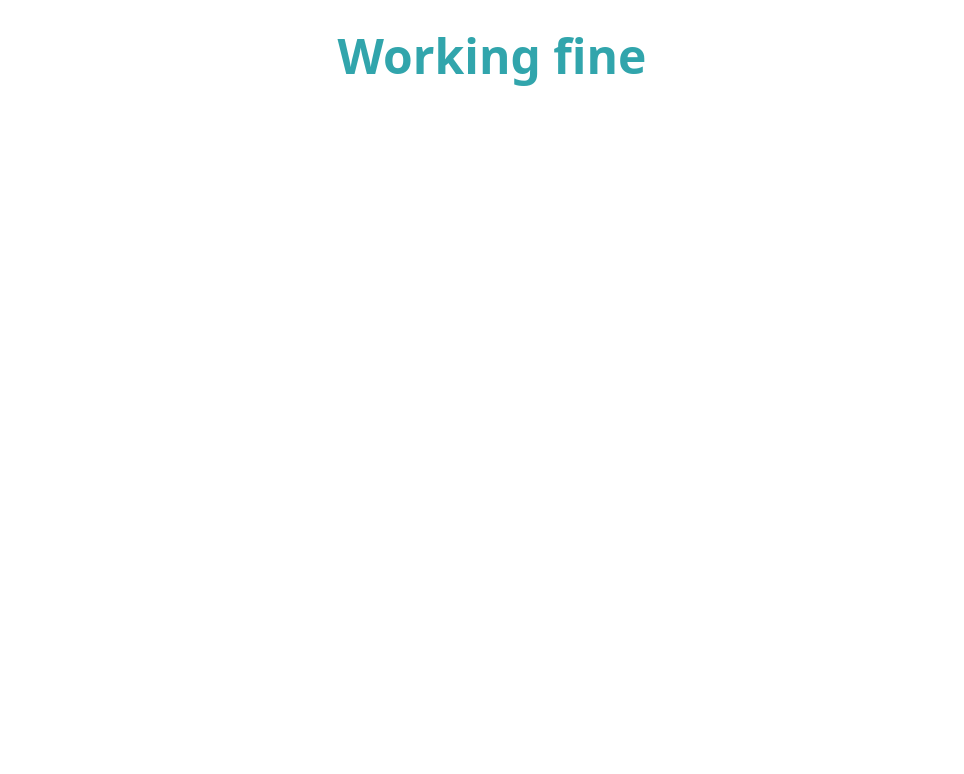
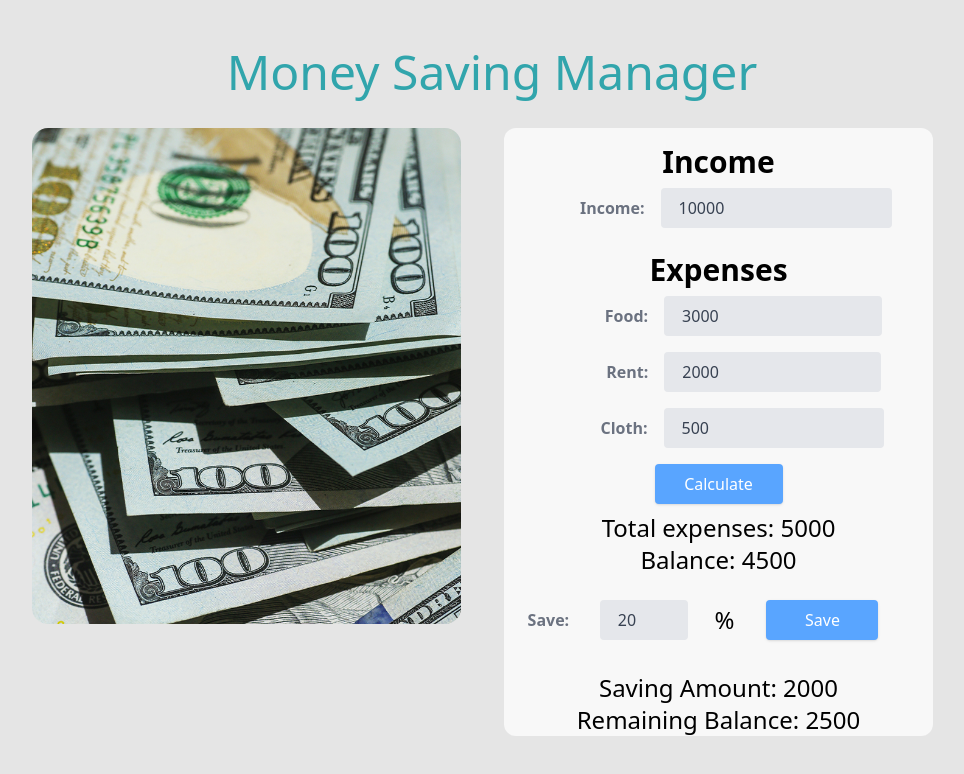
Before and after one commit to hasibmiraz/money-saving-manager, a website: page src/index.html in a window 1280 px wide. Shown: the whole page, without its empty margins (148-1112 px from the left). Drawn offline with Linux system fonts and the light colour scheme.

Commit message:
UI Complete

```diff
--- a/src/index.html
+++ b/src/index.html
@@ -7,9 +7,153 @@
     <title>Money Saving Manager</title>
     <link rel="stylesheet" href="../dist/output.css" />
   </head>
-  <body>
-    <h1 class="text-title-color text-center text-5xl font-bold mt-8">
-      Working fine
-    </h1>
+  <body class="bg-main-bg">
+    <!-- Header Title -->
+    <header>
+      <h1 class="text-title-color text-center text-5xl font-medium mt-12">
+        Money Saving Manager
+      </h1>
+    </header>
+    <!-- Header Title End -->
+
+    <!-- Main Section -->
+    <main class="w-3/4 mx-auto mt-8">
+      <section class="grid lg:grid-cols-2 sm:grid-cols-1 gap-6">
+        <!-- Money Picture -->
+        <div class="w-11/12 mx-auto">
+          <img class="rounded-2xl" src="../images/money-picture.jpg" alt="" />
+        </div>
+
+        <!-- Form -->
+        <div
+          class="w-11/12 bg-form-bg text-center flex flex-col justify-center items-center rounded-xl"
+        >
+          <!-- Income Section -->
+          <h3 class="text-3xl mt-4 font-bold">Income</h3>
+          <div class="flex max-w-sm justify-center items-center mb-2 mt-2">
+            <div class="md:w-1/3">
+              <label
+                class="block text-gray-500 font-bold md:text-right mb-1 md:mb-0 pr-4"
+                for="inline-full-name"
+              >
+                Income:
+              </label>
+            </div>
+            <div class="md:w-2/3">
+              <input
+                class="bg-gray-200 appearance-none border-2 border-gray-200 rounded w-full py-2 px-4 text-gray-700 leading-tight focus:outline-none focus:bg-white focus:border-form-color"
+                id="inline-full-name"
+                type="text"
+                value="10000"
+              />
+            </div>
+          </div>
+          <!-- Income Section End -->
+          <!-- Expenses Section -->
+          <h3 class="text-3xl mt-4 font-bold">Expenses</h3>
+          <div class="flex max-w-sm justify-center items-center mb-2 mt-2">
+            <div class="md:w-1/3">
+              <label
+                class="block text-gray-500 font-bold md:text-right mb-1 md:mb-0 pr-4"
+                for="inline-full-name"
+              >
+                Food:
+              </label>
+            </div>
+            <div class="md:w-2/3">
+              <input
+                class="bg-gray-200 appearance-none border-2 border-gray-200 rounded w-full py-2 px-4 text-gray-700 leading-tight focus:outline-none focus:bg-white focus:border-form-color"
+                id="inline-full-name"
+                type="text"
+                value="3000"
+              />
+            </div>
+          </div>
+          <div class="flex max-w-sm justify-center items-center mb-2 mt-2">
+            <div class="md:w-1/3">
+              <label
+                class="block text-gray-500 font-bold md:text-right mb-1 md:mb-0 pr-4"
+                for="inline-full-name"
+              >
+                Rent:
+              </label>
+            </div>
+            <div class="md:w-2/3">
+              <input
+                class="bg-gray-200 appearance-none border-2 border-gray-200 rounded w-full py-2 px-4 text-gray-700 leading-tight focus:outline-none focus:bg-white focus:border-form-color"
+                id="inline-full-name"
+                type="text"
+                value="2000"
+              />
+            </div>
+          </div>
+          <div class="flex max-w-sm justify-center items-center mb-2 mt-2">
+            <div class="md:w-1/3">
+              <label
+                class="block text-gray-500 font-bold md:text-right mb-1 md:mb-0 pr-4"
+                for="inline-full-name"
+              >
+                Cloth:
+              </label>
+            </div>
+            <div class="md:w-2/3">
+              <input
+                class="bg-gray-200 appearance-none border-2 border-gray-200 rounded w-full py-2 px-4 text-gray-700 leading-tight focus:outline-none focus:bg-white focus:border-form-color"
+                id="inline-full-name"
+                type="text"
+                value="500"
+              />
+            </div>
+          </div>
+          <div class="md:flex md:items-center">
+            <div class="w-full">
+              <button
+                class="shadow bg-form-color w-32 focus:shadow-outline focus:outline-none font-normal text-white py-2 px-4 rounded mt-2"
+                type="button"
+              >
+                Calculate
+              </button>
+            </div>
+          </div>
+          <div class="mt-2">
+            <h3 class="text-2xl">Total expenses: 5000</h3>
+            <h3 class="text-2xl">Balance: 4500</h3>
+          </div>
+          <!-- Calculate Savings -->
+          <div class="flex max-w-sm justify-center items-center mb-6 mt-6">
+            <div class="md:w-1/3">
+              <label
+                class="block text-gray-500 font-bold md:text-right mb-1 md:mb-0 pr-4"
+                for="inline-full-name"
+              >
+                Save:
+              </label>
+            </div>
+            <div class="md:w-2/3">
+              <input
+                class="bg-gray-200 appearance-none border-2 border-gray-200 rounded w-3/4 py-2 px-4 text-gray-700 leading-tight focus:outline-none focus:bg-white focus:border-form-color"
+                id="inline-full-name"
+                type="text"
+                value="20"
+              />
+            </div>
+            <h3 class="text-2xl ml-3">%</h3>
+            <div class="w-full">
+              <button
+                class="shadow bg-form-color w-28 focus:shadow-outline focus:outline-none font-normal text-white py-2 px-4 rounded"
+                type="button"
+              >
+                Save
+              </button>
+            </div>
+        </div>
+        <!-- Saving Balance -->
+        <div class="mt-2">
+          <h3 class="text-2xl">Saving Amount: 2000</h3>
+          <h3 class="text-2xl">Remaining Balance: 2500</h3>
+        </div>
+      </section>
+    </main>
+    <!-- Main Section End -->
   </body>
 </html>
--- a/tailwind.config.js
+++ b/tailwind.config.js
@@ -4,6 +4,9 @@ module.exports = {
     extend: {
       colors: {
         "title-color": "#31A5AC",
+        "main-bg": "#E5E5E5",
+        "form-bg": "#F8F8F8",
+        "form-color": "#59A5FF",
       },
     },
   },
```
Also changed, not shown: dist/output.css, images/money-picture.jpg (added).
